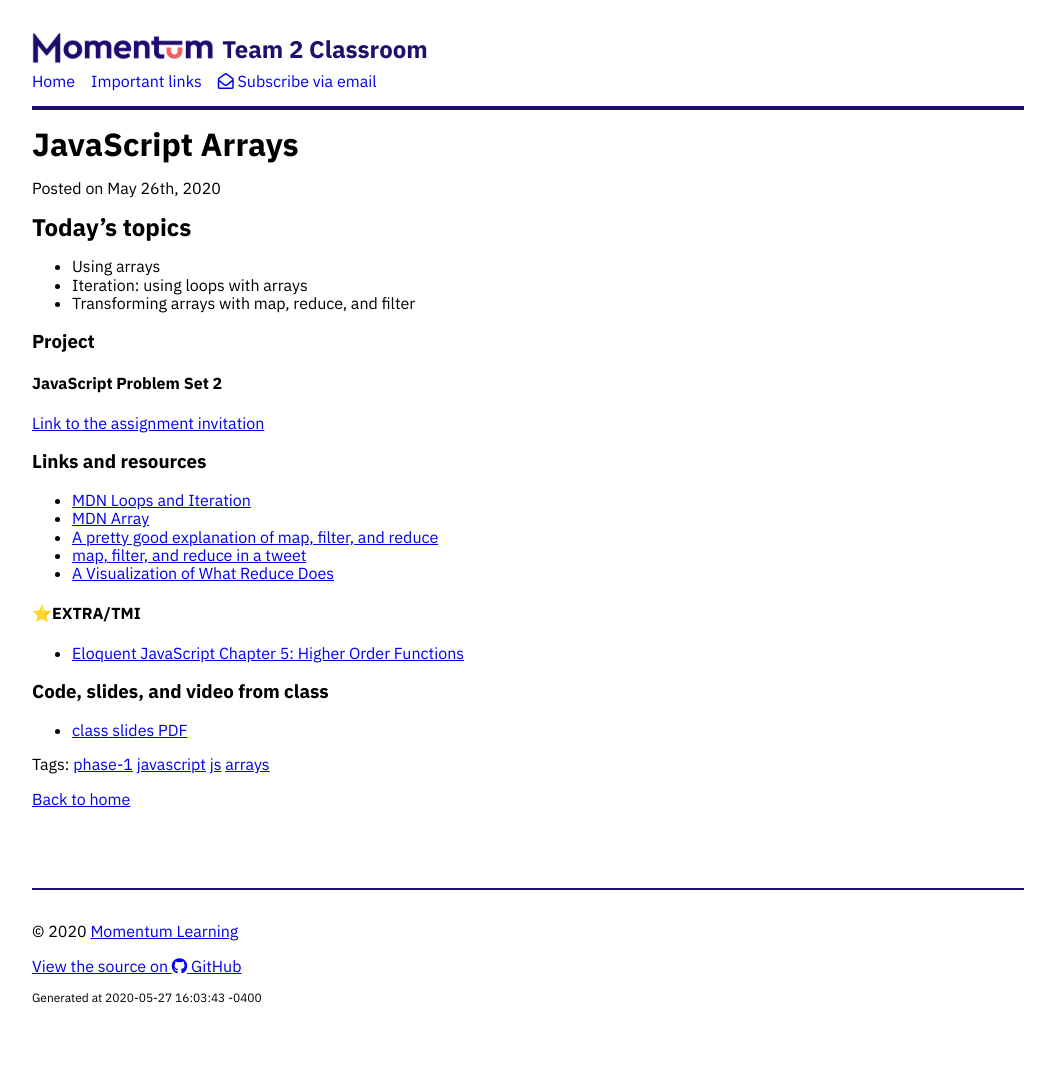
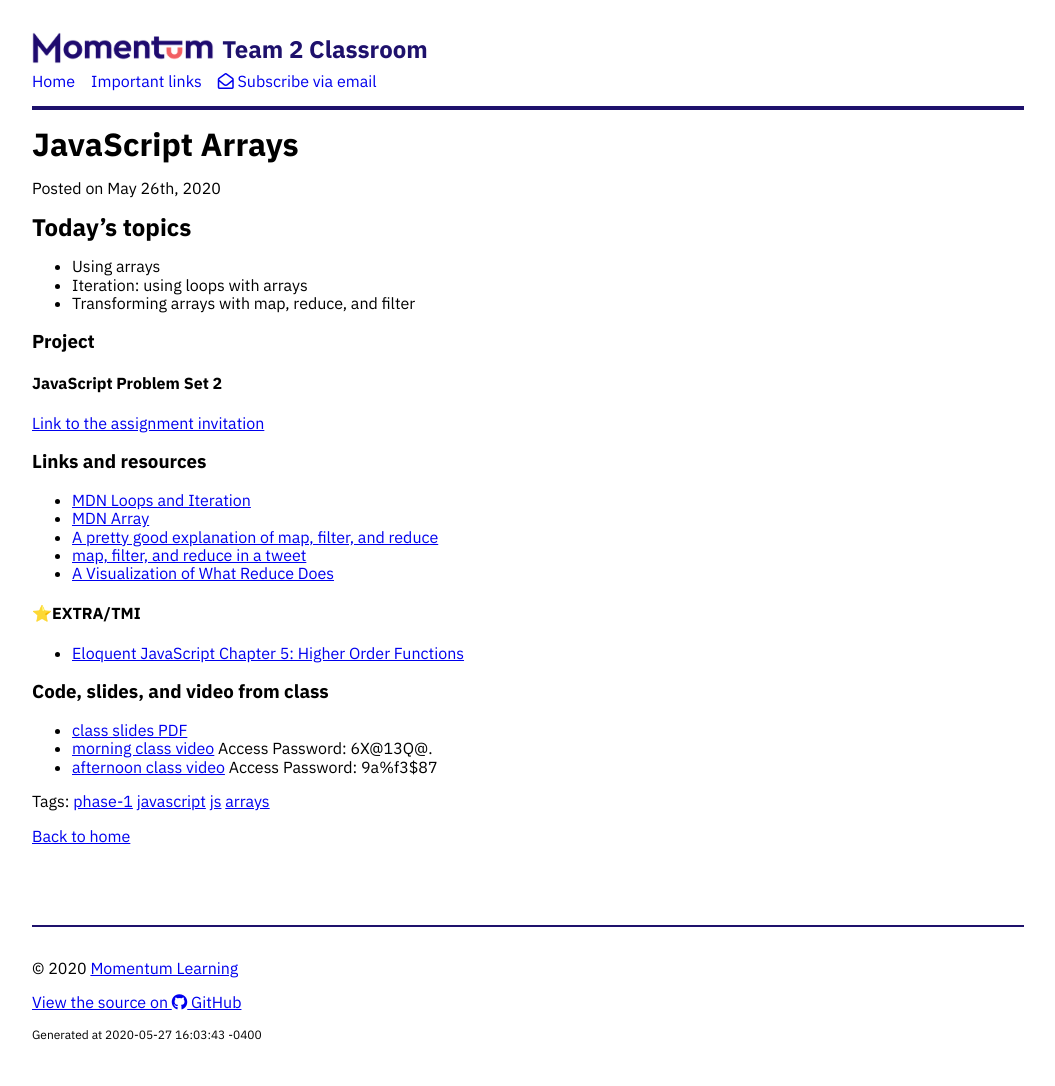
Before and after one commit to momentum-team-3/momentum-team-3.github.io, a Jekyll site: the page built from _posts/2020-05-26-js-arrays.md, in a window 1280 px wide. Shown: the whole page, without its empty margins (112-1167 px from the left). Built offline with Jekyll 4.4.1, drawn with Linux system fonts in a browser that asks for light colours; nearby versions of some CDN libraries; before the commit the page ends 1049 px from its top, so only the background shows below that.

Commit message:
Add class video

```diff
--- a/_posts/2020-05-26-js-arrays.md
+++ b/_posts/2020-05-26-js-arrays.md
@@ -29,7 +29,8 @@ tags: phase-1 javascript js arrays
 
 - [Eloquent JavaScript Chapter 5: Higher Order Functions](https://eloquentjavascript.net/05_higher_order.html)
 
-
 ### Code, slides, and video from class
 
 - [class slides PDF](/slide-decks/js-arrays.pdf)
+- [morning class video](https://us02web.zoom.us/rec/share/3pV8BJT-82BLT7PT5GfTUacfDtTsT6a8h3JPqPEOzBw7AsoSLsgNLykhkxpJBS9U) Access Password: 6X@13Q@.
+- [afternoon class video](https://us02web.zoom.us/rec/share/psVUBprg9W9OX9bc4l34B6wPHab5X6a8hnMY-aYNyxvkY5oG7QPbq6KhpJ5M3V0K) Access Password: 9a%f3$87
```
